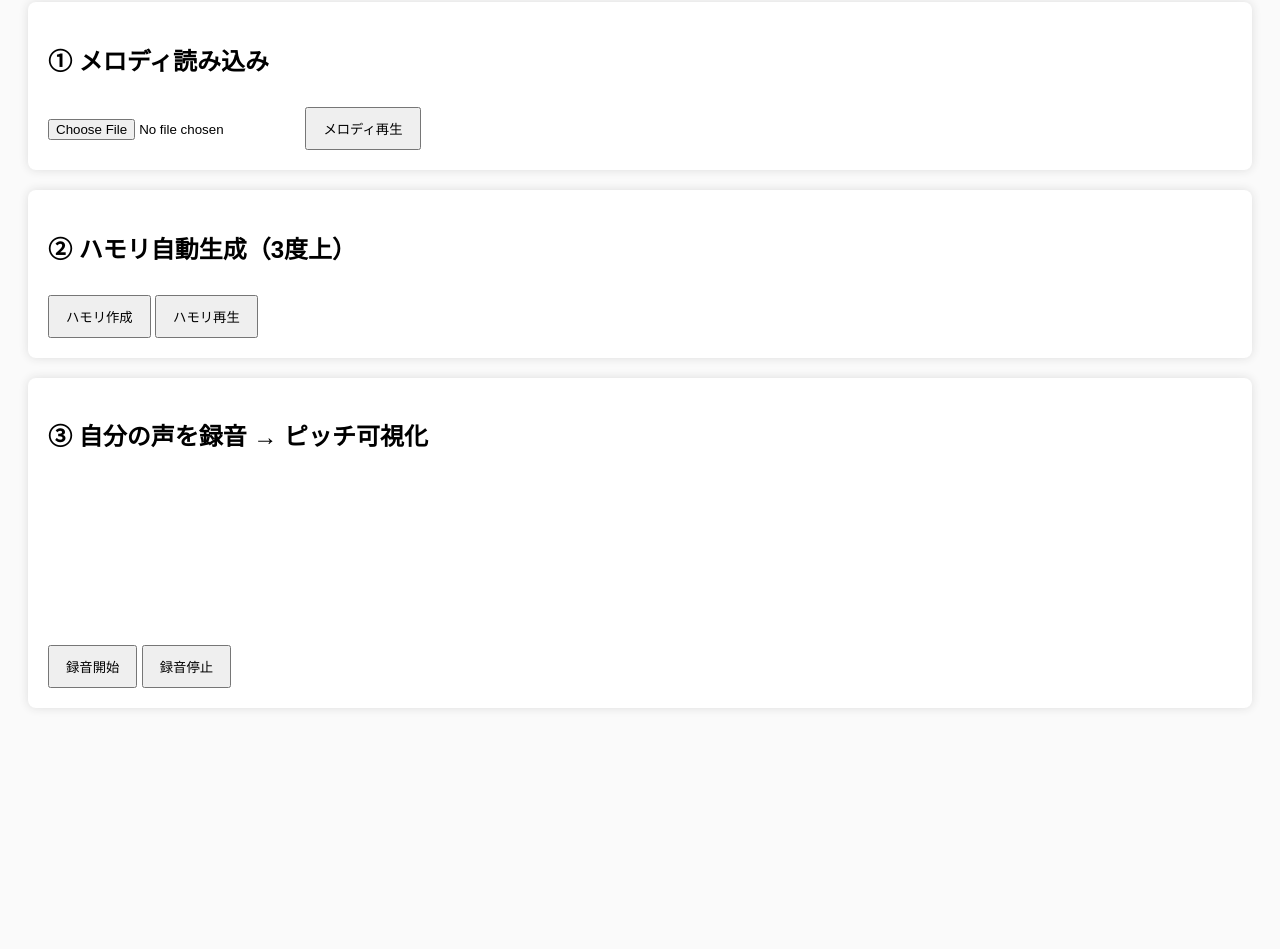
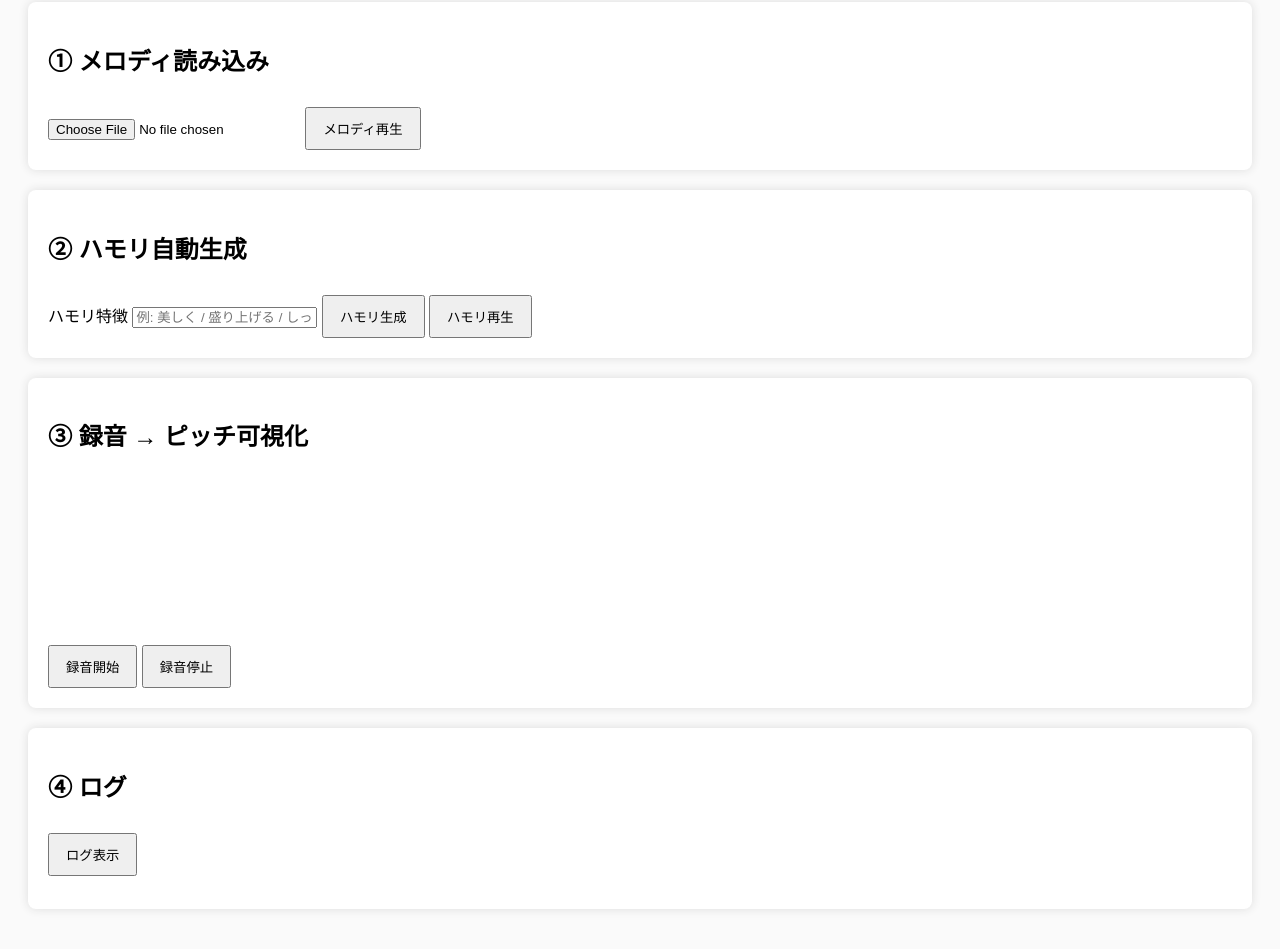
Before and after one commit to creative-teeam/music, a plain HTML site: page index.html in a window 1280 px wide. Shown: the part 115-1064 px from the top of the page. Before the commit the page ends 871 px from the top, so only its background shows below. Drawn offline with Linux system fonts and the light colour scheme.

Commit message:
Update title and add harmony feature input

```diff
--- a/index.html
+++ b/index.html
@@ -2,7 +2,7 @@
 <html lang="ja">
 <head>
   <meta charset="UTF-8">
-  <title>ハモリ生成・練習アプリ</title>
+  <title>ハモリ生成アプリ</title>
   <link rel="stylesheet" href="style.css">
 </head>
 <body>
@@ -16,18 +16,28 @@
 </div>
 
 <div class="block">
-  <h2>② ハモリ自動生成（3度上）</h2>
-  <button id="generateHarmony">ハモリ作成</button>
+  <h2>② ハモリ自動生成</h2>
+
+  <label>ハモリ特徴</label>
+  <input id="harmonyStyle" placeholder="例: 美しく / 盛り上げる / しっとり">
+
+  <button id="generateHarmony">ハモリ生成</button>
   <button id="playHarmony">ハモリ再生</button>
 </div>
 
 <div class="block">
-  <h2>③ 自分の声を録音 → ピッチ可視化</h2>
+  <h2>③ 録音 → ピッチ可視化</h2>
   <button id="startRec">録音開始</button>
   <button id="stopRec">録音停止</button>
   <canvas id="pitchCanvas" width="600" height="200"></canvas>
 </div>
 
+<div class="block">
+  <h2>④ ログ</h2>
+  <button id="showLogs">ログ表示</button>
+  <pre id="logArea"></pre>
+</div>
+
 <script src="app.js"></script>
 </body>
 </html>
```
